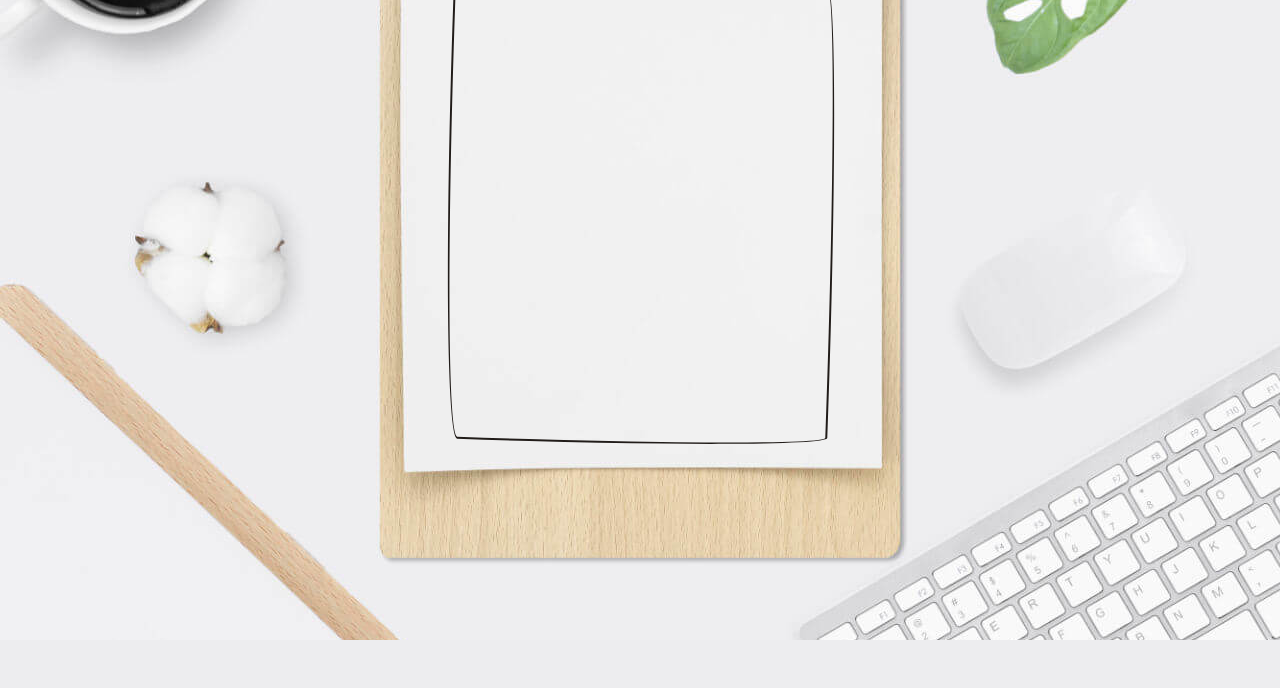
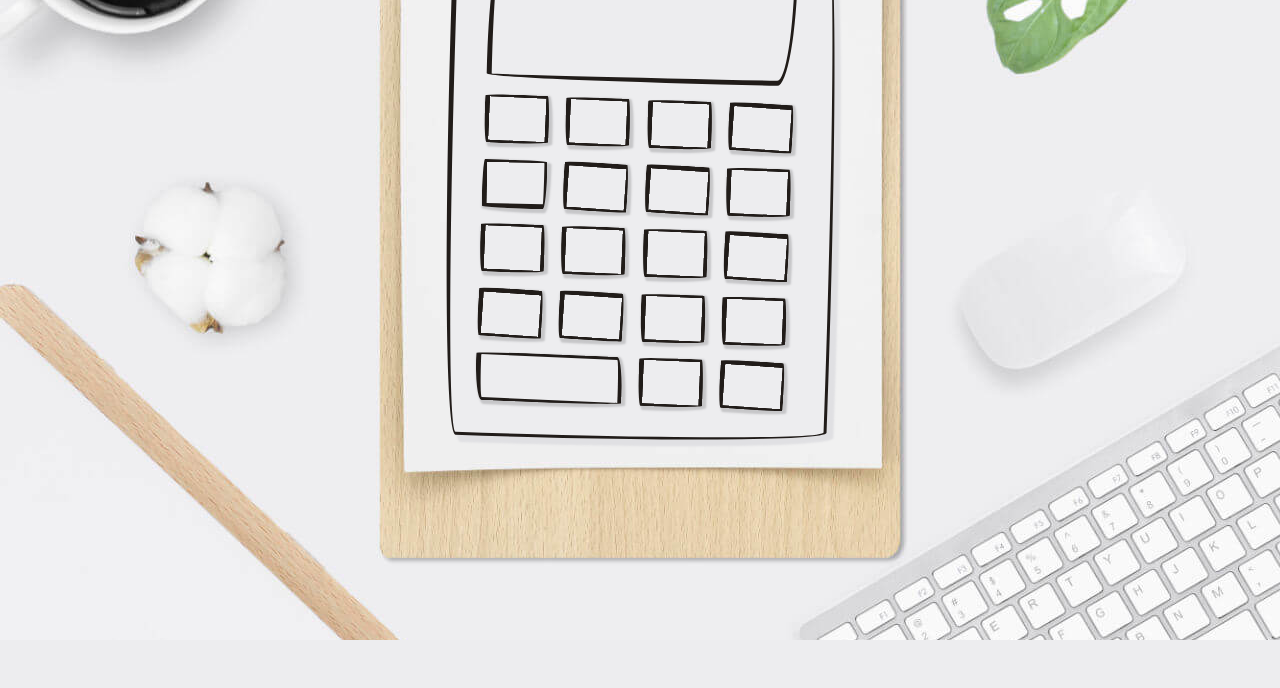
Before and after one commit to rubrubadubdub/calculator, a plain HTML site: page index.html in a window 1280 px wide. Shown: the part 212-900 px from the top of the page. After the commit the page ends 852 px from the top, so only its background shows below. Drawn offline with Linux system fonts and the light colour scheme; a web font is replaced by a local one.

Commit message:
finished prelim css and html arrangement

```diff
--- a/index.html
+++ b/index.html
@@ -13,9 +13,30 @@
       <div class="container">
         <div class="wrapper">
           <div id="header" class="typed-out">
-            <h1>Calculator</h1>
+            <h2>#Calculator</h2>
           </div>
-          <div id="calculator" class="box3"></div>
+          <div id="calculator" class="box3 path">
+            <div id="output-box" class="box2 grid-1"></div>
+            <div class="key1 box1 key"></div>
+            <div class="key2 box1 key"></div>
+            <div class="key3 box1 key"></div>
+            <div class="key4 box3 key"></div>
+            <div class="key5 box2 key"></div>
+            <div class="key6 box3 key"></div>
+            <div class="key7 box3 key"></div>
+            <div class="key8 box1 key"></div>
+            <div class="key9 box1 key"></div>
+            <div class="key10 box1 key"></div>
+            <div class="key11 box1 key"></div>
+            <div class="key12 box3 key"></div>
+            <div class="key13 box3 key"></div>
+            <div class="key14 box3 key"></div>
+            <div class="key15 box1 key"></div>
+            <div class="key16 box1 key"></div>
+            <div class="key17 box1 key"></div>
+            <div class="key18 box1 key"></div>
+            <div class="key19 box3 key"></div>
+          </div>
         </div>
       </div>
     </div>
--- a/style.css
+++ b/style.css
@@ -1,17 +1,24 @@
 @import url('https://fonts.googleapis.com/css2?family=Fredericka+the+Great&family=Gochi+Hand&family=Waiting+for+the+Sunrise&display=swap');
+
+:root{
+    --pen-color: rgb(33, 28, 25);
+}
+
 body{
     background-color: #EDEDEF;
+    max-height: 850px;
     margin: 0;
     font-family: 'Gochi Hand', cursive;
     font-family: 'Waiting for the Sunrise', cursive;
     text-shadow: 2px 2px 2px #ababab;
-    color: rgb(33, 28, 25);
+    color: var(--pen-color);
 
 }
 
-h1{
+h2{
     /*font-family: 'Fredericka the Great', cursive;*/
     font-family: 'Waiting for the Sunrise', cursive;
+    margin-bottom: 0.1em;
 
 }
 
@@ -27,21 +34,34 @@ h1{
 }
 
 #calculator{
+    display: grid;
+    grid-template-columns: repeat(9, 1fr);
+    grid-template-rows: repeat(16, 1fr);
+    grid-gap: 1em;
     margin-top: -1rem;
-    border: 2.5px solid rgb(33, 28, 25);
-    height: 460px;
-    width: 385px;
+    padding-left:2rem;
+    height: 500px;
+    width: 350px;
+    background-color: #EDEDEF;
+    box-shadow: 5px 5px 2px 2px #e0e0e3;
+
+}
+
+#output-box{
+    /* width:360px;
+    height: 55px; */
+    margin-top: 1rem;
+}
+
+#numm-pad{
 
 }
 
 .container {
     display: flex;
-    justify-content: center;
     flex-direction: column;
      margin-top: 8rem;
-    align-self: center;
-    align-items: center;
-}
+    }
 
 .wrapper {
     display: block;
@@ -61,21 +81,193 @@ h1{
     to { width: 110% }
   }
 
+.key {
+    background-color: #EDEDEF;
+    box-shadow: 2px 2px 2px 2px #c6c6c8;
+}
+
+.key:hover {
+    background-color: #f5f5f8;
+}
+
+.key.pressed {
+    background-color: #e6e6e9;
+    box-shadow: inset 2px 2px 2px 2px #c7c7ca;
+}
+
+
+
+
   /* CodePen Drawn Boxes */
 
   .box1{
+    border: 2.5px solid var(--pen-color);
     border-width: 3px 4px 3px 5px;
     border-radius:95% 4% 92% 5%/4% 95% 6% 95%;
-    transform: rotate(2deg);
+    transform: rotate(0.5deg);
   }
   .box2{
-    width:350px;
+    border: 2.2px solid var(--pen-color);
     border-width: 3px 3px 5px 5px;
     border-radius:4% 95% 6% 95%/95% 4% 92% 5%;
-    transform: rotate(-2deg);
+    transform: rotate(-0.8deg);
   }
   .box3{
+    border: 2.5px solid var(--pen-color);
   border-width: 5px 3px 3px 5px;
   border-radius:95% 4% 97% 5%/4% 94% 3% 95%;
   transform: rotate(2deg);
 }
+
+
+
+
+
+
+
+
+/* GRID LAYOUT */
+
+.grid-1 {
+    grid-column-start: 1;
+    grid-column-end: 9;
+    grid-row-start: 1;
+    grid-row-end: 6;
+  }
+  .grid-2 {
+    grid-column-start: 2;
+    grid-column-end: 2;
+    grid-row-start: 5;
+    grid-row-end: 5;
+  }
+
+  /* First Row of Keys */
+
+  .key1{
+    grid-column-start: 1;
+    grid-column-end: 3;
+    grid-row-start: 6;
+    grid-row-end: 8;
+    }
+
+.key2{
+    grid-column-start: 3;
+    grid-column-end: 5;
+    grid-row-start: 6;
+    grid-row-end: 8;
+}
+.key3{
+    grid-column-start: 5;
+    grid-column-end: 7;
+    grid-row-start: 6;
+    grid-row-end: 8;
+}
+.key4{
+    grid-column-start: 7;
+    grid-column-end: 9;
+    grid-row-start: 6;
+    grid-row-end: 8;
+}
+
+/* second row of keys */
+.key5{
+    grid-column-start: 1;
+    grid-column-end: 3;
+    grid-row-start: 8;
+    grid-row-end: 10;
+    }
+
+.key6{
+    grid-column-start: 3;
+    grid-column-end: 5;
+    grid-row-start: 8;
+    grid-row-end: 10;
+}
+.key7{
+    grid-column-start: 5;
+    grid-column-end: 7;
+    grid-row-start: 8;
+    grid-row-end: 10;
+}
+.key8{
+    grid-column-start: 7;
+    grid-column-end: 9;
+    grid-row-start: 8;
+    grid-row-end: 10;
+}
+
+/* third row of keys */
+.key9{
+    grid-column-start: 1;
+    grid-column-end: 3;
+    grid-row-start: 10;
+    grid-row-end: 12;
+    }
+
+.key10{
+    grid-column-start: 3;
+    grid-column-end: 5;
+    grid-row-start: 10;
+    grid-row-end: 12;
+}
+.key11{
+    grid-column-start: 5;
+    grid-column-end: 7;
+    grid-row-start: 10;
+    grid-row-end: 12;
+}
+.key12{
+    grid-column-start: 7;
+    grid-column-end: 9;
+    grid-row-start: 10;
+    grid-row-end: 12;
+}
+
+/* fourth row of keys */
+.key13{
+    grid-column-start: 1;
+    grid-column-end: 3;
+    grid-row-start: 12;
+    grid-row-end: 14;
+    }
+
+.key14{
+    grid-column-start: 3;
+    grid-column-end: 5;
+    grid-row-start: 12;
+    grid-row-end: 14;
+}
+.key15{
+    grid-column-start: 5;
+    grid-column-end: 7;
+    grid-row-start: 12;
+    grid-row-end: 14;
+}
+.key16{
+    grid-column-start: 7;
+    grid-column-end: 9;
+    grid-row-start: 12;
+    grid-row-end: 14;
+}
+
+/* fifth row of keys */
+
+.key17{
+    grid-column-start: 1;
+    grid-column-end: 5;
+    grid-row-start: 14;
+    grid-row-end: 16;
+    }
+
+.key18{
+    grid-column-start: 5;
+    grid-column-end: 7;
+    grid-row-start: 14;
+    grid-row-end: 16;
+}
+.key19{
+    grid-column-start: 7;
+    grid-column-end: 9;
+    grid-row-start: 14;
+    grid-row-end: 16;
+}
```
